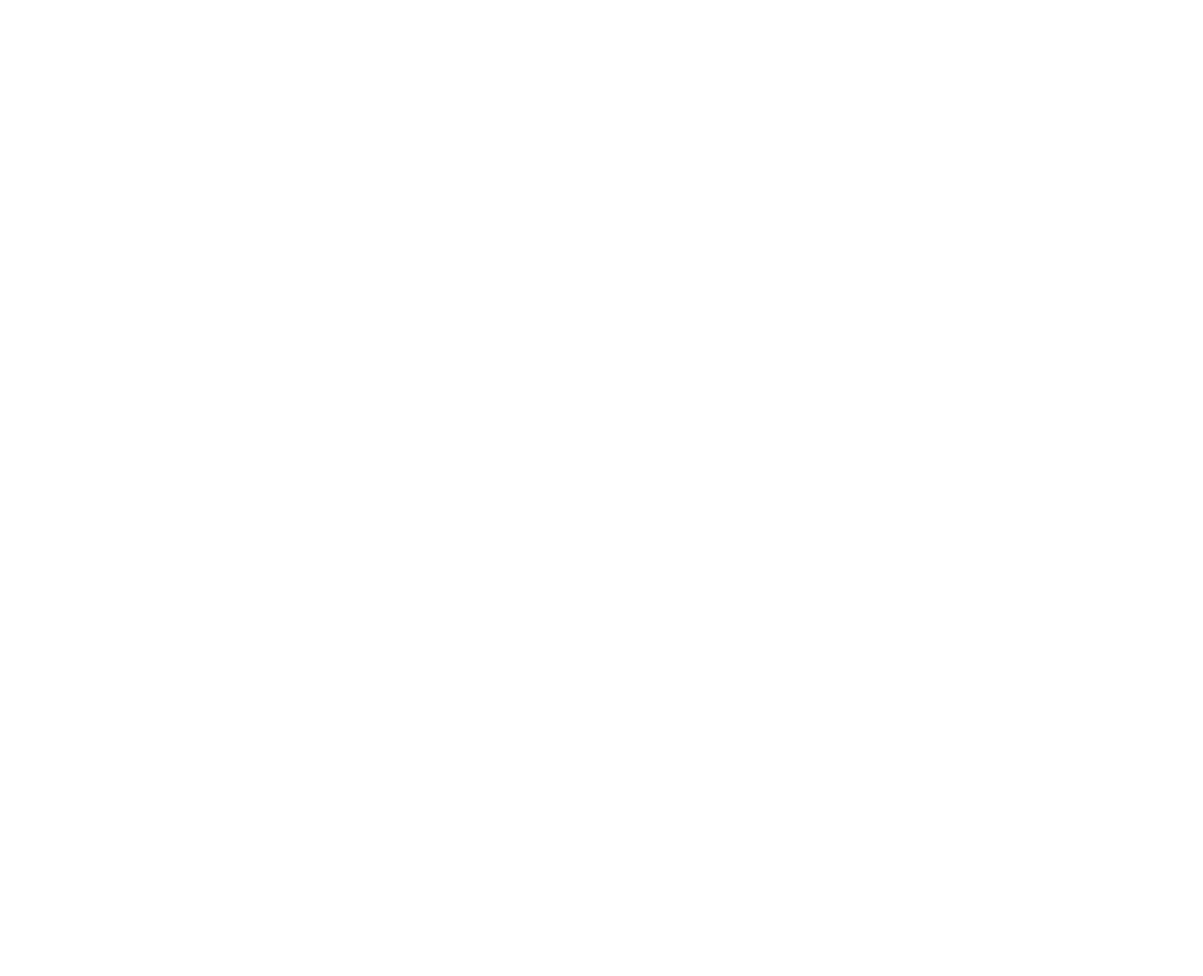
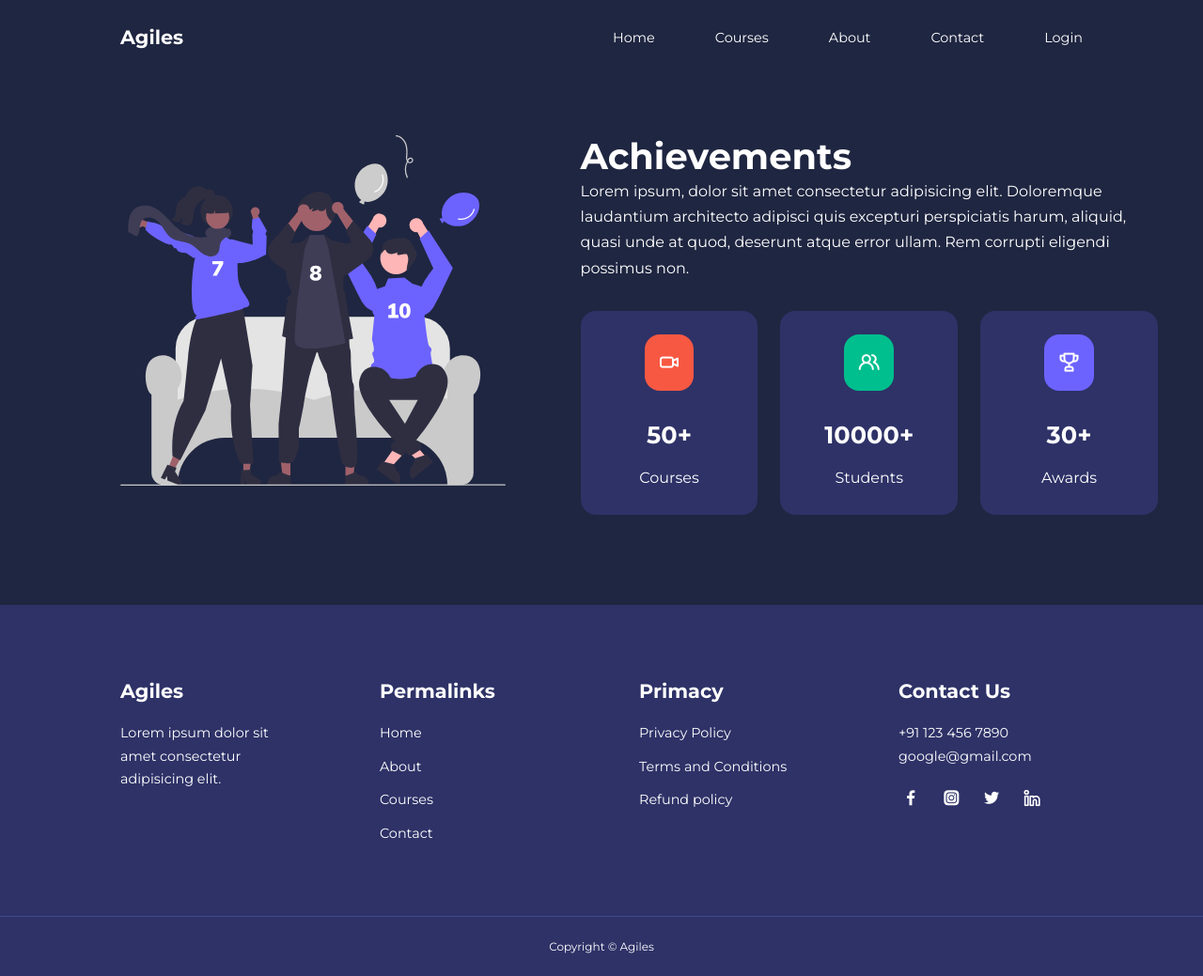
Before and after one commit to Deveshtripathi96/Agile-architects, a plain HTML site: page HTML/about.html in a window 1280 px wide. Shown: the whole page at 94% size. Before the commit the page ends 800 px from the top, so only its background shows below. Drawn offline with nearby package versions, Linux system fonts and the light colour scheme.

Commit message:
Achievements added on About page

```diff
--- a/CSS/about.css
+++ b/CSS/about.css
@@ -0,0 +1,52 @@
+/* +++++++++++++++++++++achievements++++++++++++++++++++++ */
+
+.about__achievements {
+    margin-top: 3rem;
+}
+
+.about__achievements-container {
+    display: grid;
+    grid-template-columns: 40% 60%;
+    gap: 5rem;
+}
+
+.about__achievements__right>p {
+    margin: 1.6rem 0 2.5rem;
+}
+
+.achievement__cards {
+    display: grid;
+    grid-template-columns: repeat(3, 1fr);
+    gap: 1.5rem;
+}
+
+.achievement__card {
+    background: var(--color-bg1);
+    padding: 1.6rem;
+    margin-top: 2rem;
+    border-radius: 1rem;
+    text-align: center;
+    transition: var(--transition);
+}
+
+.achievement__card:hover {
+    background: var(--color-bg2);
+    box-shadow: 0 3rem 3rem rgba(0, 0, 0, 0.3);
+}
+.achievement__icon{
+    background: var(--color-danger);
+    padding: 0.6rem;
+    border-radius: 1rem;
+    display: inline-block;
+    margin-bottom: 2rem;
+    font-size: 1.5rem;
+}
+.achievement__card:nth-child(2) .achievement__icon{
+    background: var(--color-success);
+}
+.achievement__card:nth-child(3) .achievement__icon{
+    background: var(--color-primary);
+}
+.achievement__card > p{
+    margin-top: 1rem;
+}
--- a/CSS/home.css
+++ b/CSS/home.css
@@ -324,6 +324,7 @@ header {
     display: grid;
     grid-template-columns: 1fr 1fr;
     gap: 1rem;
+
 }
 
 .faq {
@@ -334,6 +335,7 @@ header {
     gap: 1.4rem;
     height: fit-content;
     cursor: pointer;
+
 }
 
 .faq h4 {
--- a/HTML/about.html
+++ b/HTML/about.html
@@ -0,0 +1,144 @@
+<!DOCTYPE html>
+<html lang="en">
+  <head>
+    <meta charset="UTF-8" />
+    <meta name="viewport" content="width=device-width, initial-scale=1.0" />
+    <title>Agiles/About</title>
+    <link rel="stylesheet" href="./../CSS/home.css" />
+    <link rel="stylesheet" href="./../CSS/about.css" />
+    <!-- iconscout CDN -->
+    <link
+      rel="stylesheet"
+      href="https://unicons.iconscout.com/release/v2.1.6/css/unicons.css"
+    />
+
+    <!-- google fonts -->
+    <link rel="preconnect" href="https://fonts.googleapis.com" />
+    <link rel="preconnect" href="https://fonts.gstatic.com" crossorigin />
+    <link
+      href="https://fonts.googleapis.com/css2?family=Montserrat:ital,wght@0,100..900;1,100..900&display=swap"
+      rel="stylesheet"
+    />
+  </head>
+  <body>
+    <!-- ++++++++++++++++++++++++++++++++navbar++++++++++++++++++++++++++ -->
+    <nav>
+      <div class="container nav__container">
+        <a href="home.html"><h4>Agiles</h4></a>
+        <ul class="nav__menu">
+          <li><a href="home.html">Home</a></li>
+          <li><a href="./courses.html">Courses</a></li>
+          <li><a href="./about.html">About</a></li>
+          <li><a href="./contact.html">Contact</a></li>
+          <li><a href="./login.html">Login</a></li>
+        </ul>
+        <button id="open-menu-btn"><i class="uil uil-bars"></i></button>
+        <button id="close-menu-btn"><i class="uil uil-multiply"></i></button>
+      </div>
+    </nav>
+    <!-- -----------------------navbar---------------------- -->
+
+    <!-- +++++++++++++++++++Achievement++++++++++++++++++++++++++ -->
+
+    <section class="about__achievements">
+        <div class="container about__achievements-container">
+            <div class="about__achievements-left">
+                <img src="./../Images/about achievements.svg" alt="img">
+            </div>
+            <div class="about__achievements-right">
+                <h1>Achievements</h1>
+                <p>Lorem ipsum, dolor sit amet consectetur adipisicing elit. Doloremque laudantium architecto adipisci quis excepturi perspiciatis harum, aliquid, quasi unde at quod, deserunt atque error ullam. Rem corrupti eligendi possimus non.</p>
+
+                <div class="achievement__cards">
+                    <article class="achievement__card">
+                        <span class="achievement__icon">
+                            <i class="uil uil-video"></i>
+                        </span>
+                        <h3>50+</h3>
+                        <p>Courses</p>
+                    </article>
+
+                    <article class="achievement__card">
+                        <span class="achievement__icon">
+                            <i class="uil uil-users-alt"></i>
+                        </span>
+                        <h3>10000+</h3>
+                        <p>Students</p>
+                    </article>
+
+                    <article class="achievement__card">
+                        <span class="achievement__icon">
+                            <i class="uil uil-trophy"></i>
+                        </span>
+                        <h3>30+</h3>
+                        <p>Awards</p>
+                    </article>
+                </div>
+            </div>
+
+        </div>
+    </section>
+
+    <!-- -----------------------Achievements---------------------- -->
+
+
+    <!-- +++++++++++++++++++++++Meet Our Team++++++++++++++ -->
+
+
+
+    <!-- ++++++++++++++++++++++footer+++++++++++++++++++++++ -->
+    <footer class="footer">
+      <div class="container footer__container">
+        <div class="footer__1">
+          <a href="home.html" class="footer__logo"><h4>Agiles</h4></a>
+          <p>Lorem ipsum dolor sit amet consectetur adipisicing elit.</p>
+        </div>
+        <div class="footer__2">
+          <h4>Permalinks</h4>
+          <ul>
+            <li><a href="./home.html">Home</a></li>
+            <li><a href="./about.html">About</a></li>
+            <li><a href="./courses.html">Courses</a></li>
+            <li><a href="./contact.html">Contact</a></li>
+          </ul>
+        </div>
+        <div class="footer__3">
+          <h4>Primacy</h4>
+          <ul>
+            <li><a href="#">Privacy Policy</a></li>
+            <li><a href="#">Terms and Conditions</a></li>
+            <li><a href="#">Refund policy</a></li>
+          </ul>
+        </div>
+        <div class="footer__4">
+          <h4>Contact Us</h4>
+          <div>
+            <p>+91 123 456 7890</p>
+            <p>google@gmail.com</p>
+          </div>
+          <ul class="footer__socials">
+            <li>
+              <a href="#"><i class="uil uil-facebook-f"></i></a>
+            </li>
+            <li>
+              <a href="#"><i class="uil uil-instagram-alt"></i></a>
+            </li>
+            <li>
+              <a href="#"><i class="uil uil-twitter"></i></a>
+            </li>
+            <li>
+              <a href="#"><i class="uil uil-linkedin-alt"></i></a>
+            </li>
+          </ul>
+        </div>
+      </div>
+      <div class="footer__copyright">
+        <small>Copyright &copy; Agiles</small>
+      </div>
+    </footer>
+
+    <!-- -----------------------footer---------------------- -->
+
+    <script src="./../JAVAscript/main.js"></script>
+  </body>
+</html>
--- a/JAVAscript/main.js
+++ b/JAVAscript/main.js
@@ -2,7 +2,7 @@
 window.addEventListener("scroll", () => {
   document
     .querySelector("nav")
-    .classList.toggle("window-scroll", window.scrollY > 300);
+    .classList.toggle("window-scroll", window.scrollY > 100);
 });
 
 //show or hide FAQs
```
Also changed, not shown: HTML/home.html (+1 -0 lines).
